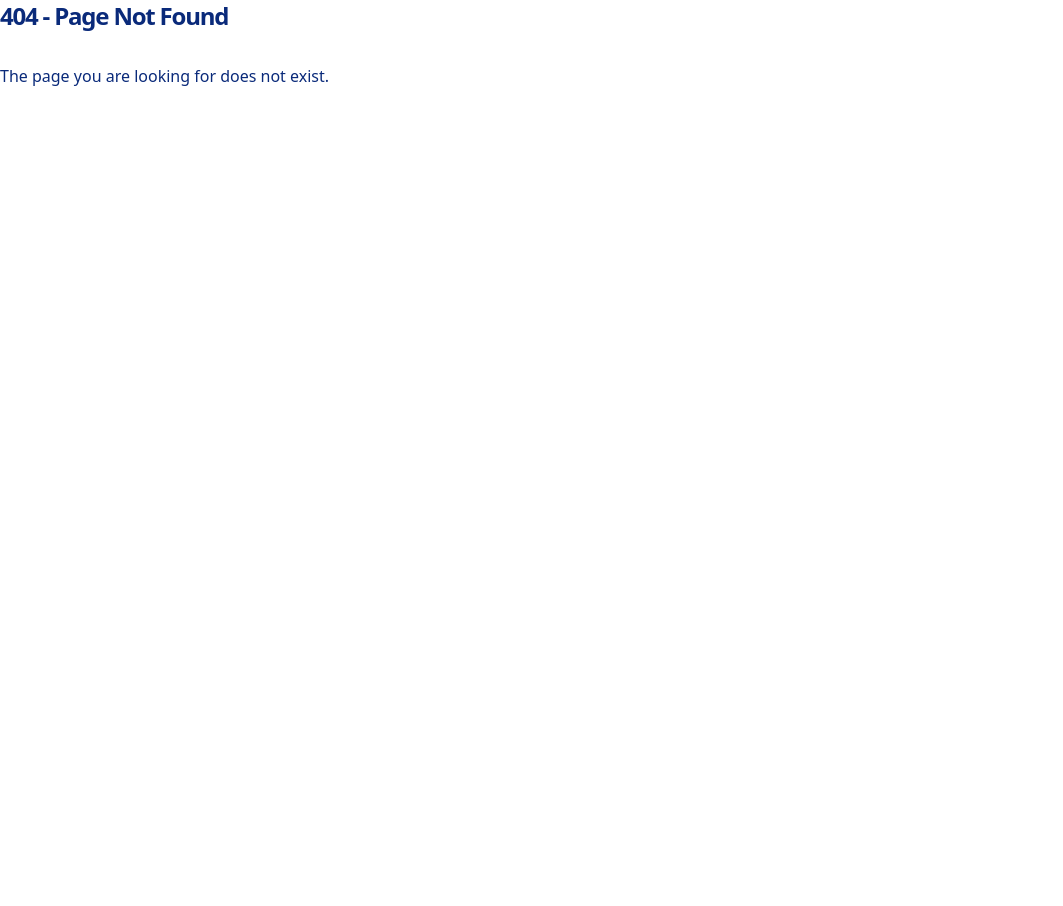
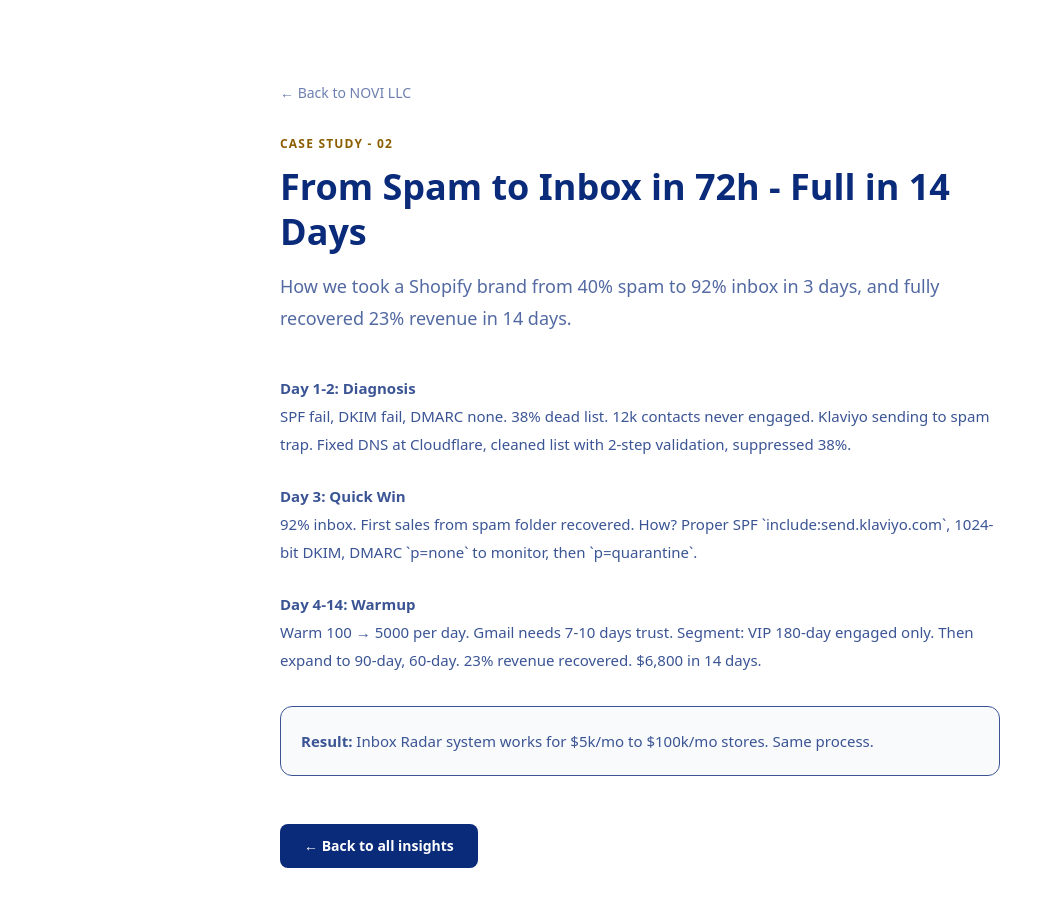
Before and after one commit to NOVI-I6699-cmd/portfolio-starter-kit, a Next.js app: page /insights/from-spam-to-inbox-72h in a window 1280 px wide. Before the commit this address had no page. Shown: the top 906 px of the page, without its empty margins (0-1063 px from the left). Before the commit the page ends 800 px from the top, so only its background shows below. Built offline with nearby package versions, Linux system fonts and the light colour scheme.

Commit message:
Create page.tsx

```diff
--- /dev/null
+++ b/app/insights/from-spam-to-inbox-72h/page.tsx
@@ -0,0 +1,18 @@
+import Link from 'next/link'
+export default function Page(){
+  return (
+    <main className="max-w-3xl mx-auto px-6 py-20">
+      <Link href="/" className="text-sm text-[#0A2A7A]/60 hover:underline">← Back to NOVI LLC</Link>
+      <p className="mt-8 text-xs tracking-widest uppercase font-semibold text-[#8B5E00]">CASE STUDY - 02</p>
+      <h1 className="mt-3 text-4xl font-bold leading-tight text-[#0A2A7A]">From Spam to Inbox in 72h - Full in 14 Days</h1>
+      <p className="mt-4 text-lg opacity-70 leading-8">How we took a Shopify brand from 40% spam to 92% inbox in 3 days, and fully recovered 23% revenue in 14 days.</p>
+      <div className="mt-10 space-y-6 text-[15px] leading-7 opacity-80">
+        <div><strong className="text-[#0A2A7A]">Day 1-2: Diagnosis</strong><br/>SPF fail, DKIM fail, DMARC none. 38% dead list. 12k contacts never engaged. Klaviyo sending to spam trap. Fixed DNS at Cloudflare, cleaned list with 2-step validation, suppressed 38%.</div>
+        <div><strong className="text-[#0A2A7A]">Day 3: Quick Win</strong><br/>92% inbox. First sales from spam folder recovered. How? Proper SPF `include:send.klaviyo.com`, 1024-bit DKIM, DMARC `p=none` to monitor, then `p=quarantine`.</div>
+        <div><strong className="text-[#0A2A7A]">Day 4-14: Warmup</strong><br/>Warm 100 → 5000 per day. Gmail needs 7-10 days trust. Segment: VIP 180-day engaged only. Then expand to 90-day, 60-day. 23% revenue recovered. $6,800 in 14 days.</div>
+        <div className="bg-slate-50 border rounded-xl p-5 mt-8"><strong>Result:</strong> Inbox Radar system works for $5k/mo to $100k/mo stores. Same process.</div>
+      </div>
+      <Link href="/" className="mt-12 inline-block bg-[#0A2A7A] text-white px-6 py-3 rounded-lg text-sm font-bold">← Back to all insights</Link>
+    </main>
+  )
+}
```
